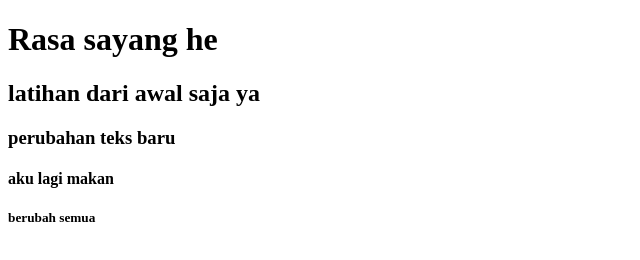
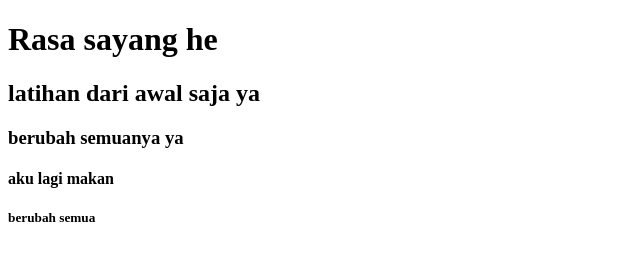
Before and after one commit to iwosiantar/latihan-git, a plain HTML site: page index.html in a window 1280 px wide. Shown: the full height of the page, 0-640 px from the left. Drawn offline with Linux system fonts and the light colour scheme.

```diff
--- a/index.html
+++ b/index.html
@@ -8,7 +8,7 @@
   <body>
         <h1> Rasa sayang he</h1>
         <h2> latihan dari awal saja ya </h2>
-        <h3> perubahan teks baru </h3>
+        <h3> berubah semuanya ya </h3>
         <h4> aku lagi makan </h4>
         <h5> berubah semua </h5>
   </body>
```
